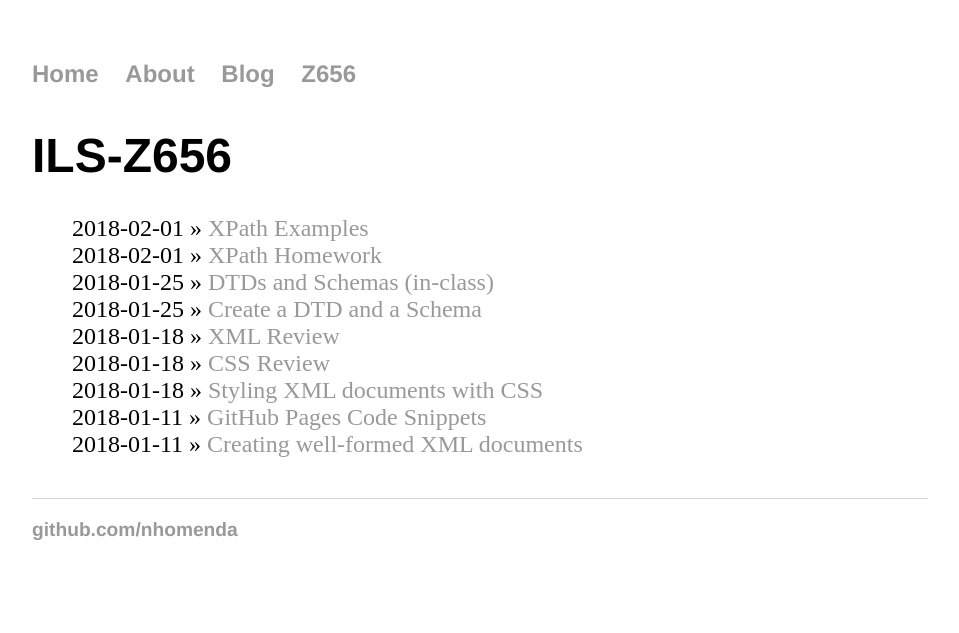
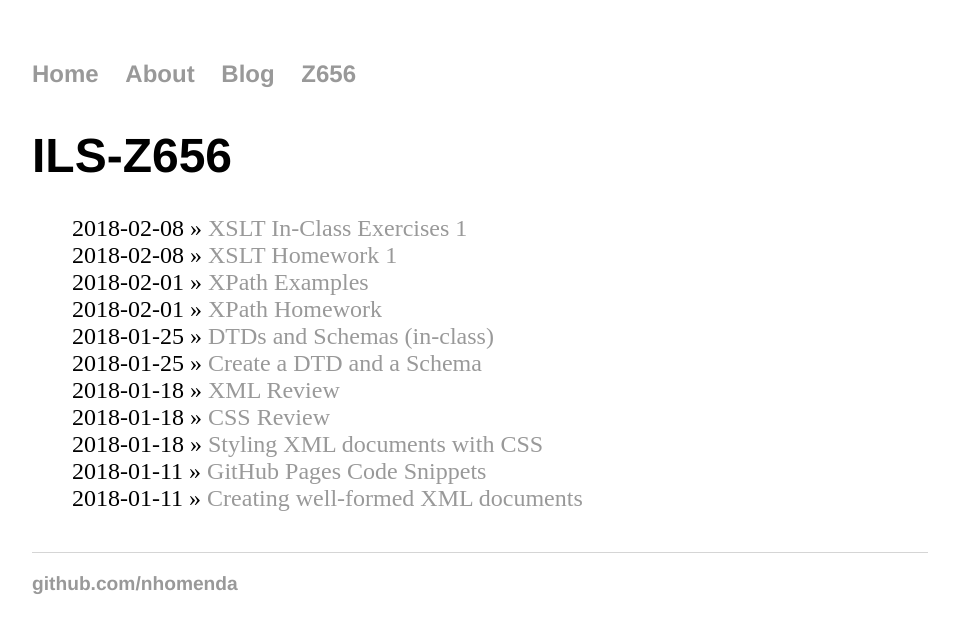
Before and after one commit to nhomenda/nhomenda.github.io, a Jekyll site: the page built from Z656/index.html, in a window 1280 px wide. Shown: the top 633 px of the page, without its empty margins (160-1119 px from the left). Built offline with Jekyll 4.4.1, drawn with Linux system fonts in a browser that asks for light colours.

Commit message:
Update index.html

```diff
--- a/Z656/index.html
+++ b/Z656/index.html
@@ -4,6 +4,8 @@ title: ILS-Z656
 ---
 	<h1>{{ page.title }}</h1>
 	<ul class="assignments">
+	    <li>2018-02-08 » <a href="/Z656/XSLT1.html" title="XSLT Class 1">XSLT In-Class Exercises 1</a></li>
+	    <li>2018-02-08 » <a href="/Z656/xslt-hw1.html" title="XSLT Homework 1">XSLT Homework 1</a></li>
 	    <li>2018-02-01 » <a href="/Z656/xpath.html" title="XPath Examples">XPath Examples</a></li>
 	    <li>2018-02-01 » <a href="/Z656/xpath-homework.html" title="XPath Homework">XPath Homework</a></li>
 	    <li>2018-01-25 » <a href="/Z656/dtd-schema.html" title="DTDs and Schemas">DTDs and Schemas (in-class)</a></li>
```
